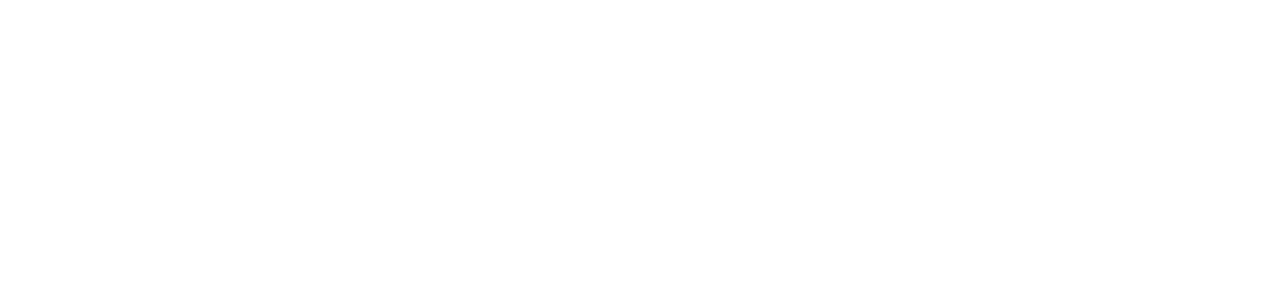
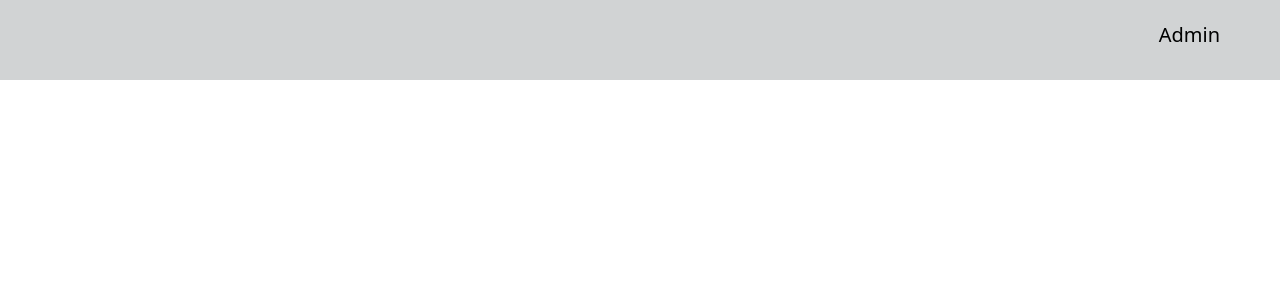
Before and after one commit to ixvadev/Sfera-stadium, a React app: page /header in a window 1280 px wide. Before the commit this address had no page. Shown: the top 300 px of the page. Built offline with nearby package versions, Linux system fonts and the light colour scheme; the HTML template or start-up script is replaced by a standard one.

Commit message:
header add

```diff
--- a/src/App.tsx
+++ b/src/App.tsx
@@ -7,6 +7,7 @@
 import Master from "./pages/master";
 import Client from "./pages/client";
 import Help from "./components/help";
+import Header from "./components/header";
 
 function App() {
   return (
@@ -14,7 +15,7 @@
       <Routes>
         <Route path="/" element={<Login/>}/>
         <Route path="/help" element={<Help/>}/>
-
+        <Route path="/header" element={<Header />} />
         <Route path="/admin" element={<Admin />} />
         <Route path="/register" element={<Register />} />
         <Route path="/master" element={<Master />} />
--- /dev/null
+++ b/src/components/header.tsx
@@ -0,0 +1,20 @@
+function Header() {
+  return (
+    <>
+        <div className="w-full bg-[#D1D3D4] h-[80px] flex justify-between">
+            <div className="text-[20px] px-[240px] m-[20px]">
+                <i className="fa-solid fa-bars-staggered"></i>
+            </div>
+            <div className="flex text-[20px] py-[20px] px-[20px]">
+                <p>Admin</p>
+                <i className="fa-solid fa-circle-user px-5 mt-[5px]"></i>
+                <div>
+                    <i className="fa-solid fa-angle-down"></i>
+                </div>
+            </div>
+        </div>
+    </>
+  )
+}
+
+export default Header
--- a/src/components/help.tsx
+++ b/src/components/help.tsx
@@ -1,18 +1,18 @@
 function Help() {
   return (
     <>
-        <div className="w-[20%] bg-red-500 h-screen">
-            <div className="text-2xl py-[20px] hover:bg-orange-50">
+        <div className="w-[20%] bg-[#D1D3D4] h-screen">
+            <div className="text-[20px] py-[15px] hover:bg-[#FFFFFF]">
                 <i className="fa-solid fa-terminal px-4 "></i>
                 <a href="">Dashboart</a>
             </div>
 
-            <div className="text-2xl py-[20px] hover:bg-orange-50">
+            <div className="text-[20px] py-[15px] hover:bg-[#FFFFFF]">
                 <i className="fa-solid fa-user-tie px-5"></i>
                 <a href="">Masters</a>
             </div>
 
-            <div className="text-2xl py-[20px] hover:bg-orange-50" >
+            <div className="text-[20px] py-[15px] hover:bg-[#FFFFFF]" >
                 <i className="fa-solid fa-user-group px-4"></i>
                 <a href="">Clients</a>
             </div>
```
